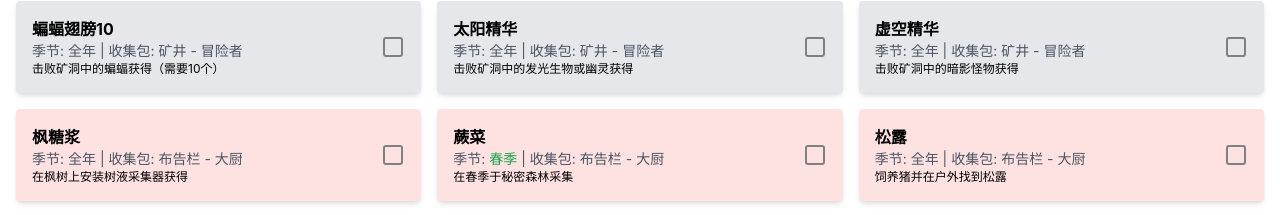
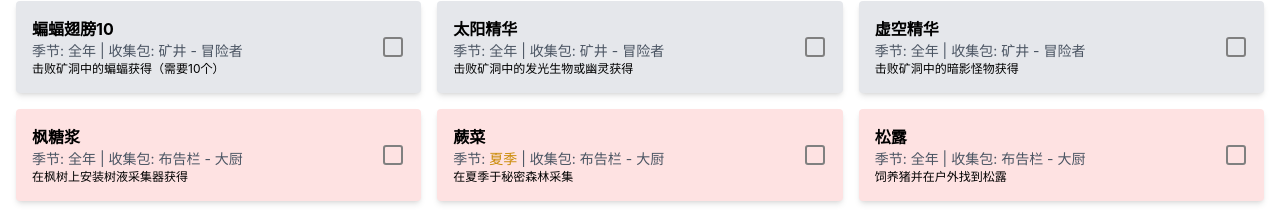
Before and after one commit to XingzhiY/stardew-sacrifice-tracker, a React (Create React App) app: page / in a window 1280 px wide. Shown: the part 3883-4098 px from the top of the page. Built offline with nearby package versions, Linux system fonts and the light colour scheme.

Commit message:
更新蕨菜季节

```diff
--- a/src/data/sacrificeItems.ts
+++ b/src/data/sacrificeItems.ts
@@ -756,10 +756,10 @@ export const sacrificeItems: SacrificeItem[] = [
     },
     {
         name: '蕨菜',
-        season: ['春季'],
+        season: ['夏季'],
         room: '布告栏',
         bundle: '大厨',
-        obtainMethod: '在春季于秘密森林采集',
+        obtainMethod: '在夏季于秘密森林采集',
     },
     {
         name: '松露',
```
